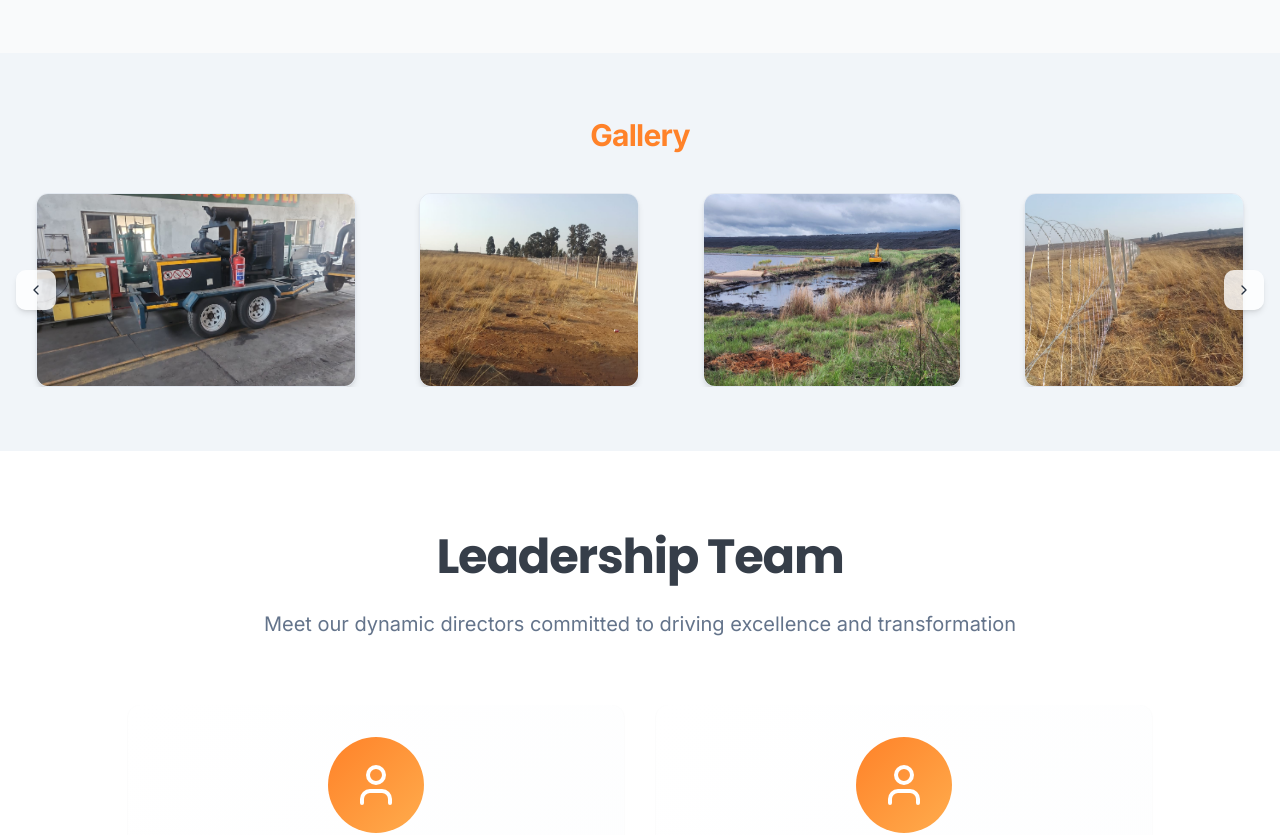
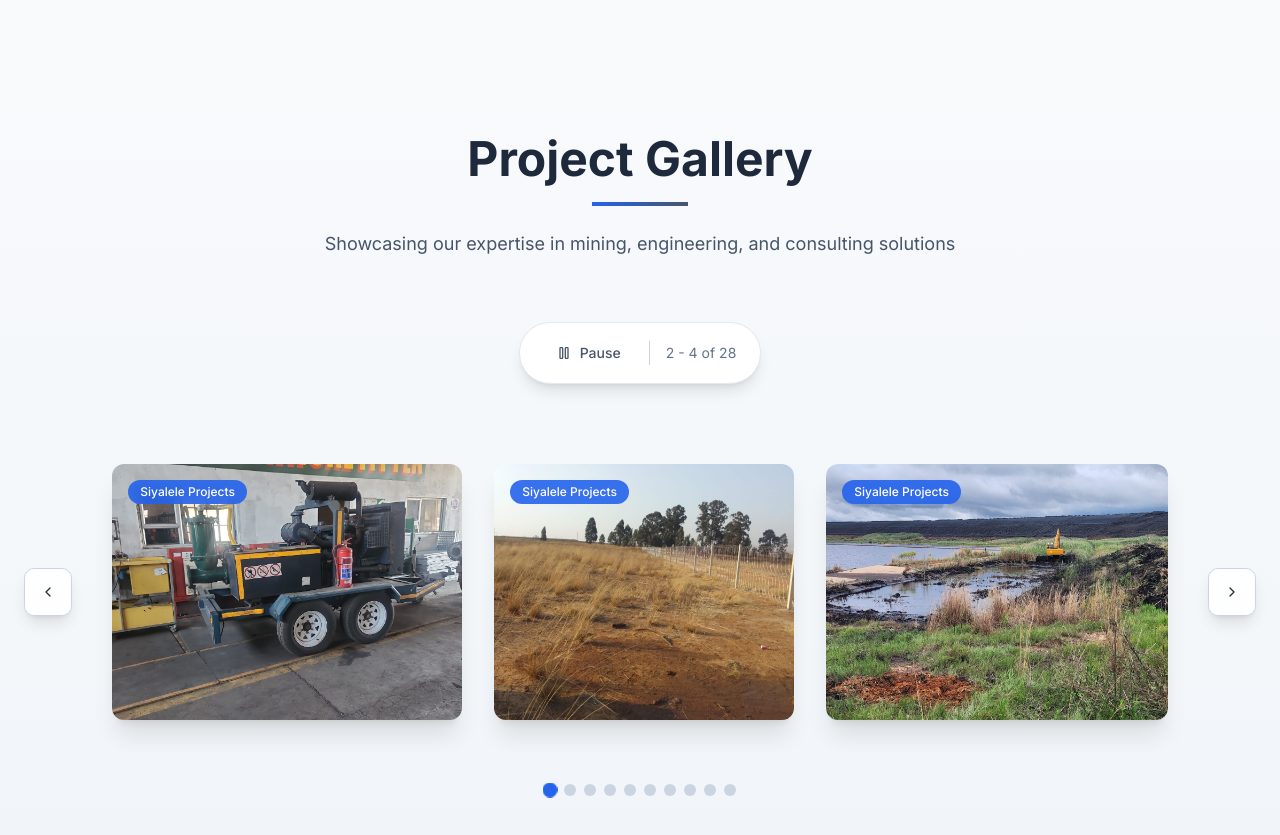
Before and after one commit to Empirial/siyalele-solutions-hub, a React (Vite) app: page / in a window 1280 px wide. Shown: the part 3960-4795 px from the top of the page. Built offline with nearby package versions, Linux system fonts and the light colour scheme; no server answers.

Commit message:
Update Gallery.tsx

```diff
--- a/src/components/Gallery.tsx
+++ b/src/components/Gallery.tsx
@@ -1,7 +1,7 @@
 import React, { useState } from "react";
 import { Card } from "@/components/ui/card";
 import { Button } from "@/components/ui/button";
-import { ChevronLeft, ChevronRight } from "lucide-react";
+import { ChevronLeft, ChevronRight, Play, Pause } from "lucide-react";
 
 const imageFiles = [
   "IMG-20250919-WA0001.jpg",
@@ -34,10 +34,12 @@ const imageFiles = [
   "siyalele.jpg",
 ];
 
-const VISIBLE_COUNT = 4; // Number of images visible at once
+const VISIBLE_COUNT = 3; // Changed to 3 for better focus on individual images
 
 const Gallery: React.FC = () => {
   const [startIdx, setStartIdx] = useState(0);
+  const [isAutoPlaying, setIsAutoPlaying] = useState(true);
+  const [selectedImage, setSelectedImage] = useState<string | null>(null);
 
   // Circular logic for visible images
   const getVisibleImages = () => {
@@ -58,68 +60,166 @@ const Gallery: React.FC = () => {
     setStartIdx((prev) => (prev + 1) % imageFiles.length);
   };
 
-  // Optional: auto-slide every 4s
+  const toggleAutoPlay = () => {
+    setIsAutoPlaying(!isAutoPlaying);
+  };
+
+  // Auto-slide functionality
   React.useEffect(() => {
-     const interval = setInterval(handleNext, 4000);
+    if (!isAutoPlaying) return;
+    const interval = setInterval(handleNext, 5000); // Slower for professional feel
     return () => clearInterval(interval);
-   }, []);
+  }, [isAutoPlaying]);
+
+  // Format image name for display
+  const formatImageName = (filename: string) => {
+    return filename
+      .replace(/\.[^/.]+$/, "")
+      .replace(/IMG-\d{8}-WA\d{4}/, "Project Image")
+      .replace(/siyalele/gi, "Siyalele Project");
+  };
 
   return (
-    <section className="py-16 bg-muted">
-      <div className="container mx-auto px-4">
-        <h2 className="text-3xl font-bold text-center mb-10 tracking-tight text-primary">
-          Gallery
+    <section className="py-20 bg-gradient-to-b from-slate-50 to-slate-100 dark:from-slate-900 dark:to-slate-800">
+      <div className="container mx-auto px-6 max-w-7xl">
+        {/* Header Section */}
+        <div className="text-center mb-16">
+          <h2 className="text-4xl lg:text-5xl font-bold mb-4 text-slate-800 dark:text-slate-100">
+            Project Gallery
           </h2>
-        <div className="relative flex items-center">
-          {/* Left Arrow */}
+          <div className="w-24 h-1 bg-gradient-to-r from-blue-600 to-slate-600 mx-auto mb-6"></div>
+          <p className="text-lg text-slate-600 dark:text-slate-300 max-w-2xl mx-auto">
+            Showcasing our expertise in mining, engineering, and consulting solutions
+          </p>
+        </div>
+
+        {/* Gallery Controls */}
+        <div className="flex justify-center items-center mb-12">
+          <div className="flex items-center gap-4 bg-white dark:bg-slate-800 rounded-full px-6 py-3 shadow-lg border border-slate-200 dark:border-slate-700">
             <Button
               variant="ghost"
+              size="sm"
+              onClick={toggleAutoPlay}
+              className="flex items-center gap-2 text-slate-600 dark:text-slate-300 hover:text-blue-600 dark:hover:text-blue-400"
+            >
+              {isAutoPlaying ? <Pause className="w-4 h-4" /> : <Play className="w-4 h-4" />}
+              {isAutoPlaying ? "Pause" : "Play"}
+            </Button>
+            <div className="w-px h-6 bg-slate-300 dark:bg-slate-600"></div>
+            <span className="text-sm text-slate-500 dark:text-slate-400">
+              {startIdx + 1} - {Math.min(startIdx + VISIBLE_COUNT, imageFiles.length)} of {imageFiles.length}
+            </span>
+          </div>
+        </div>
+
+        {/* Main Gallery */}
+        <div className="relative">
+          {/* Navigation Buttons */}
+          <Button
+            variant="outline"
             size="icon"
             onClick={handlePrev}
-            className="absolute left-0 z-10 bg-background/80 hover:bg-background/90 shadow-md"
-            aria-label="Previous"
+            className="absolute left-0 top-1/2 -translate-y-1/2 z-20 w-12 h-12 bg-white/90 dark:bg-slate-800/90 backdrop-blur-sm border-slate-300 dark:border-slate-600 shadow-lg hover:bg-white dark:hover:bg-slate-800 hover:shadow-xl transition-all duration-200"
+            aria-label="Previous images"
           >
-            <ChevronLeft className="w-6 h-6" />
+            <ChevronLeft className="w-5 h-5" />
           </Button>
 
-          {/* Sliding Images */}
-          <div className="w-full overflow-hidden">
-            <div
-              className="flex transition-transform duration-500 ease-in-out"
-              style={{
-                transform: `translateX(0)`,
-                gap: "1.5rem",
-                justifyContent: "center",
-              }}
+          <Button
+            variant="outline"
+            size="icon"
+            onClick={handleNext}
+            className="absolute right-0 top-1/2 -translate-y-1/2 z-20 w-12 h-12 bg-white/90 dark:bg-slate-800/90 backdrop-blur-sm border-slate-300 dark:border-slate-600 shadow-lg hover:bg-white dark:hover:bg-slate-800 hover:shadow-xl transition-all duration-200"
+            aria-label="Next images"
           >
+            <ChevronRight className="w-5 h-5" />
+          </Button>
+
+          {/* Image Container */}
+          <div className="overflow-hidden rounded-2xl">
+            <div className="flex justify-center items-center gap-8 py-8">
               {getVisibleImages().map((file, idx) => (
                 <Card
                   key={file + idx}
-                  className="overflow-hidden rounded-xl shadow-md bg-background min-w-[220px] max-w-xs mx-auto"
+                  className="group relative overflow-hidden rounded-xl shadow-xl hover:shadow-2xl transition-all duration-500 transform hover:scale-105 bg-white dark:bg-slate-800 border-0"
+                  style={{ minWidth: "300px", maxWidth: "350px" }}
                 >
+                  <div className="relative">
                     <img
                       src={`/lovable-uploads/${file}`}
-                    alt={file.replace(/\.[^/.]+$/, "")}
-                    className="w-full h-48 object-cover transition-all duration-300 hover:brightness-90"
+                      alt={formatImageName(file)}
+                      className="w-full h-64 object-cover transition-all duration-500 group-hover:brightness-110"
                       loading="lazy"
+                      onClick={() => setSelectedImage(file)}
                     />
+
+                    {/* Overlay */}
+                    <div className="absolute inset-0 bg-gradient-to-t from-slate-900/80 via-transparent to-transparent opacity-0 group-hover:opacity-100 transition-opacity duration-300">
+                      <div className="absolute bottom-0 left-0 right-0 p-6">
+                        <h3 className="text-white font-semibold text-lg mb-2">
+                          {formatImageName(file)}
+                        </h3>
+                        <p className="text-slate-200 text-sm">
+                          Click to view full size
+                        </p>
+                      </div>
+                    </div>
+
+                    {/* Professional Badge */}
+                    <div className="absolute top-4 left-4">
+                      <div className="bg-blue-600/90 text-white px-3 py-1 rounded-full text-xs font-medium backdrop-blur-sm">
+                        Siyalele Projects
+                      </div>
+                    </div>
+                  </div>
                 </Card>
               ))}
             </div>
           </div>
+        </div>
 
-          {/* Right Arrow */}
+        {/* Progress Indicators */}
+        <div className="flex justify-center mt-8">
+          <div className="flex gap-2">
+            {Array.from({ length: Math.ceil(imageFiles.length / VISIBLE_COUNT) }).map((_, idx) => (
+              <button
+                key={idx}
+                onClick={() => setStartIdx(idx * VISIBLE_COUNT)}
+                className={`w-3 h-3 rounded-full transition-all duration-200 ${
+                  Math.floor(startIdx / VISIBLE_COUNT) === idx
+                    ? "bg-blue-600 scale-125"
+                    : "bg-slate-300 dark:bg-slate-600 hover:bg-slate-400 dark:hover:bg-slate-500"
+                }`}
+                aria-label={`Go to page ${idx + 1}`}
+              />
+            ))}
+          </div>
+        </div>
+      </div>
+
+      {/* Modal for full-size image viewing */}
+      {selectedImage && (
+        <div
+          className="fixed inset-0 bg-black/90 z-50 flex items-center justify-center p-4"
+          onClick={() => setSelectedImage(null)}
+        >
+          <div className="relative max-w-4xl max-h-full">
+            <img
+              src={`/lovable-uploads/${selectedImage}`}
+              alt={formatImageName(selectedImage)}
+              className="max-w-full max-h-full object-contain rounded-lg"
+            />
             <Button
-            variant="ghost"
+              variant="outline"
               size="icon"
-            onClick={handleNext}
-            className="absolute right-0 z-10 bg-background/80 hover:bg-background/90 shadow-md"
-            aria-label="Next"
+              onClick={() => setSelectedImage(null)}
+              className="absolute top-4 right-4 bg-white/10 backdrop-blur-sm border-white/20 text-white hover:bg-white/20"
             >
-            <ChevronRight className="w-6 h-6" />
+              ×
             </Button>
           </div>
         </div>
+      )}
     </section>
   );
 };
```
Lines whose indentation alone changed are shown as unchanged.
